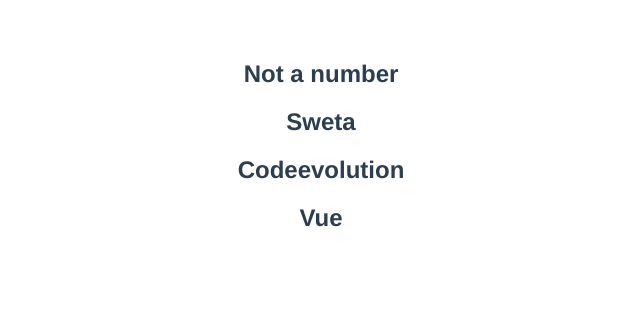
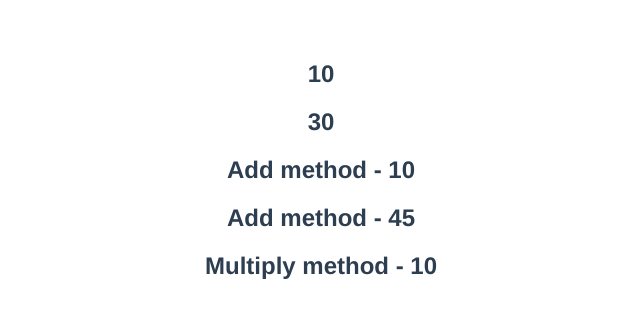
Before and after one commit to sweta134/Vue_Study, a Vue app: page / in a window 1280 px wide. Shown: the top 318 px of the page, without its empty margins (319-959 px from the left). Built offline with nearby package versions, Linux system fonts and the light colour scheme.

Commit message:
Example of using methods with and without parameters

```diff
--- a/src/App.vue
+++ b/src/App.vue
@@ -1,18 +1,9 @@
 <template>
-  <h2 v-if="num === 0">The number is zero</h2>
-  <h2 v-else-if="num<0">The number is negative</h2>
-  <h2 v-else-if="num>0">The number is Positive</h2>
-  <h2 v-else>Not a number</h2>
-
-<template v-if="display ===true">
-<h2>Sweta</h2>
-  <h2>Codeevolution</h2>
-  <h2>Vue</h2>
-</template>
-
-<h2 v-show="showElement">using v-show</h2>
-<h2 v-if="showElement">using v-if</h2>
-
+  <h2>{{2 + 3 + 5}}</h2>
+  <h2>{{5 + 10 + 15}}</h2>
+  <h2>Add method - {{add(2,3,5)}}</h2>
+  <h2>Add method - {{add(10,15,20)}}</h2>
+  <h2>Multiply method - {{multiply(baseValue)}}</h2>
 </template>
 
 <script>
@@ -21,11 +12,18 @@
   name: 'App',
   data(){
     return {
-      num: 'a',
-      display: true,
-      showElement: false
+      baseMultiplier: 5,
+      baseValue: 2
     };
   },
+  methods:{
+    add(a,b,c){
+      return a+b+c
+    },
+    multiply(num){
+      return num*this.baseMultiplier
+    }
+  }
 };
 </script>
 
```
